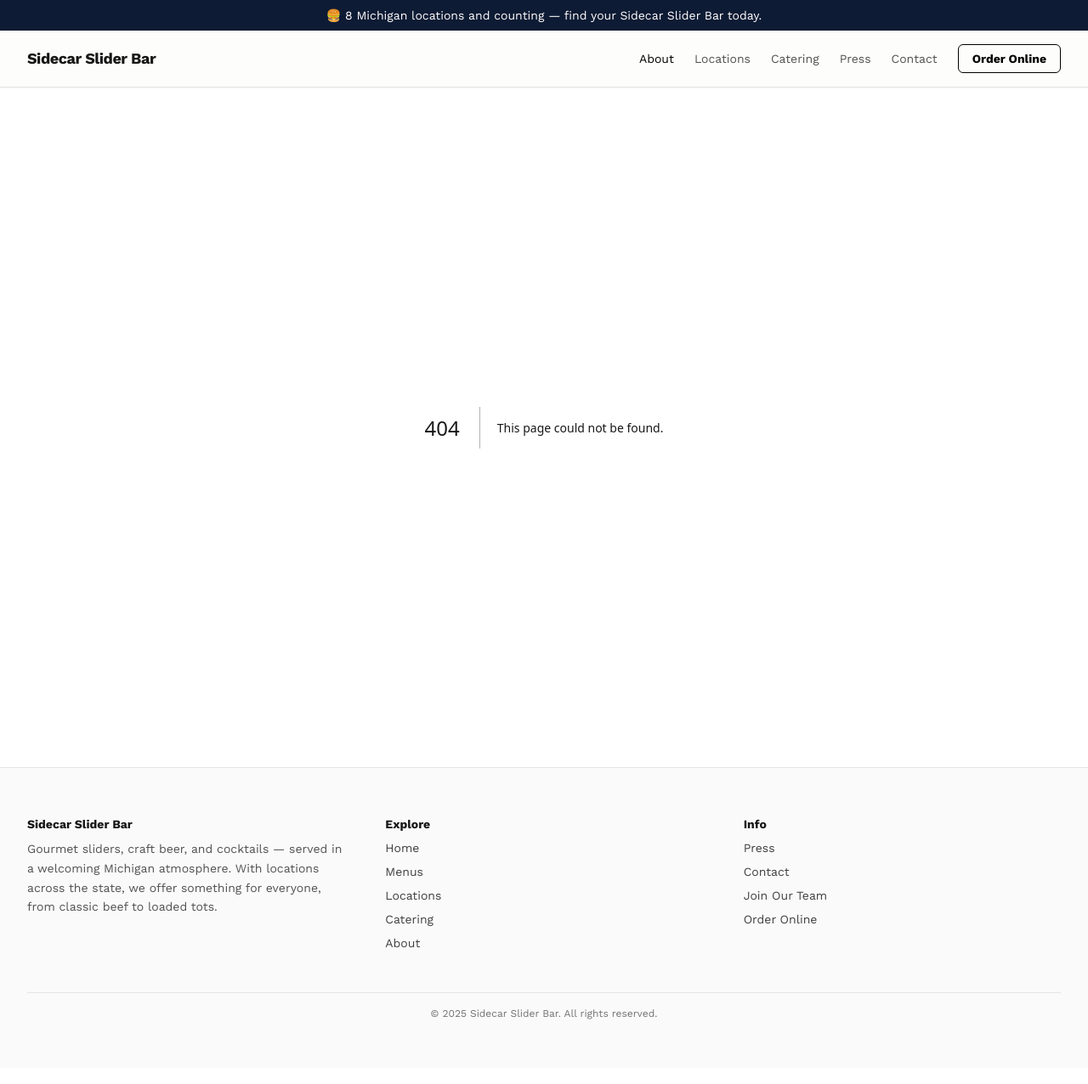
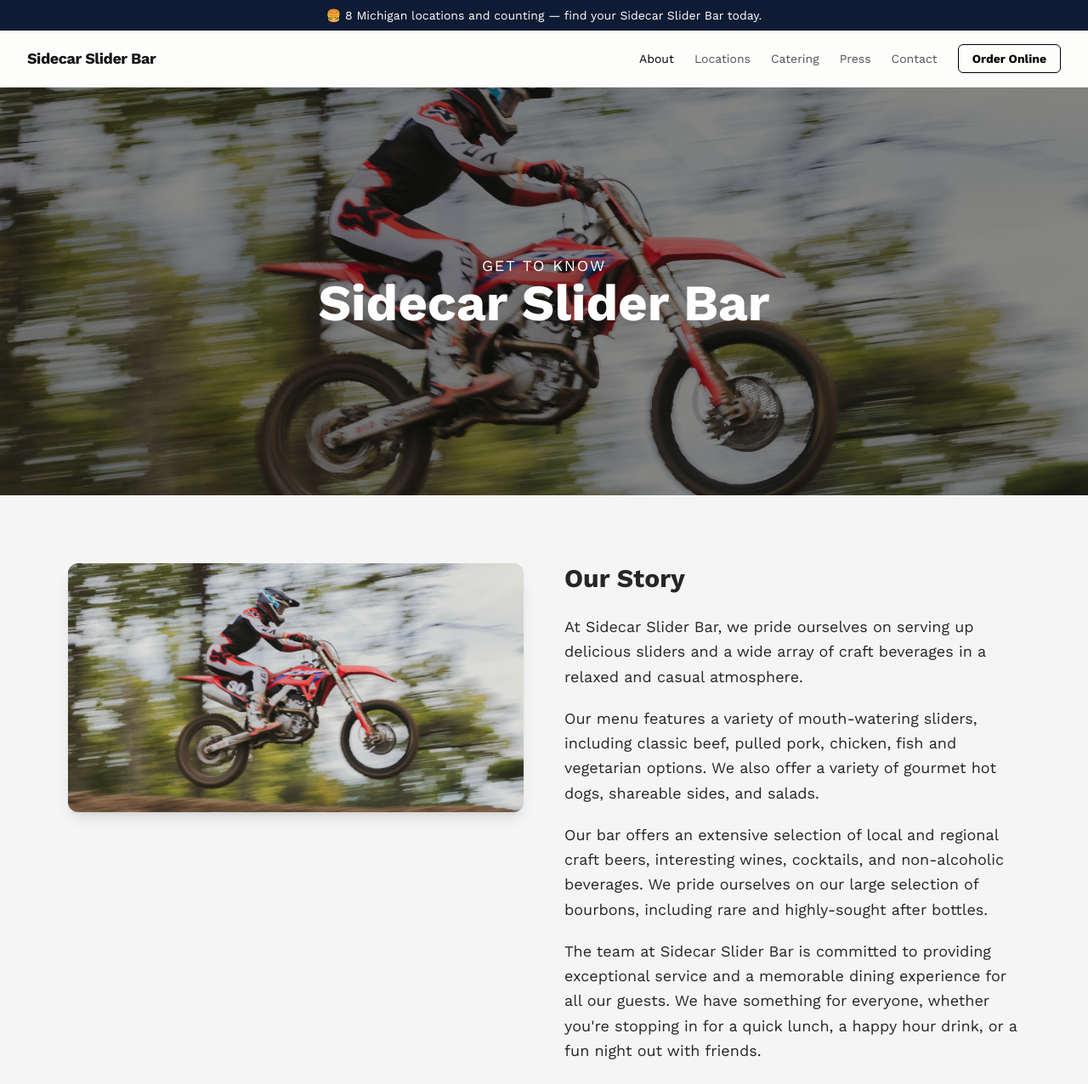
Before and after one commit to AaronRDurant/sidecar-slider-bar, a Next.js app: page /about in a window 1280 px wide. Before the commit this address had no page. Shown: the top 1276 px of the page at 85% size. Built offline with nearby package versions, Linux system fonts and the light colour scheme.

Commit message:
Build About page with layout and content

```diff
--- /dev/null
+++ b/src/app/about/page.tsx
@@ -0,0 +1,78 @@
+"use client";
+
+import Image from "next/image";
+
+export default function AboutPage() {
+  return (
+    <main className="bg-neutral-100 text-neutral-800">
+      {/* Hero Section */}
+      <section className="relative h-[60vh] w-full overflow-hidden">
+        <Image
+          src="/images/moto-sidecar-placeholder.jpg"
+          alt="Interior of Sidecar Slider Bar"
+          fill
+          className="object-cover"
+          priority
+        />
+        <div className="absolute inset-0 flex flex-col items-center justify-center bg-black/40 text-center text-white px-4">
+          <p className="text-lg tracking-widest uppercase">Get To Know</p>
+          <h1 className="text-4xl sm:text-5xl md:text-6xl font-extrabold">
+            Sidecar Slider Bar
+          </h1>
+        </div>
+      </section>
+
+      {/* Story Section */}
+      <section className="max-w-6xl mx-auto px-4 py-20 grid md:grid-cols-2 gap-12 items-start">
+        <div>
+          <Image
+            src="/images/moto-sidecar-placeholder.jpg"
+            alt="Sidecar Slider Bar Sign"
+            width={800}
+            height={600}
+            className="rounded-xl shadow-lg object-cover w-full h-auto"
+          />
+        </div>
+        <div>
+          <h2 className="text-3xl font-bold mb-6">Our Story</h2>
+          <div className="space-y-5 text-lg leading-relaxed">
+            <p>
+              At Sidecar Slider Bar, we pride ourselves on serving up delicious
+              sliders and a wide array of craft beverages in a relaxed and
+              casual atmosphere.
+            </p>
+            <p>
+              Our menu features a variety of mouth-watering sliders, including
+              classic beef, pulled pork, chicken, fish and vegetarian options.
+              We also offer a variety of gourmet hot dogs, shareable sides, and
+              salads.
+            </p>
+            <p>
+              Our bar offers an extensive selection of local and regional craft
+              beers, interesting wines, cocktails, and non-alcoholic beverages.
+              We pride ourselves on our large selection of bourbons, including
+              rare and highly-sought after bottles.
+            </p>
+            <p>
+              The team at Sidecar Slider Bar is committed to providing
+              exceptional service and a memorable dining experience for all our
+              guests. We have something for everyone, whether you&apos;re
+              stopping in for a quick lunch, a happy hour drink, or a fun night
+              out with friends.
+            </p>
+            <p>
+              Sidecar Slider Bar started in downtown Birmingham, Michigan, as a
+              small restaurant &amp; bar that was a &quot;sidecar&quot; to a
+              bigger venue. The B-ham spot quickly grew popular with local
+              diners and moved to a larger space, while Sidecar also grew to new
+              locations in southeast Michigan. With six locations (and more on
+              the way!) we hope to see you at a Sidecar Slider Bar near you
+              soon.
+            </p>
+            <p>Cheers!</p>
+          </div>
+        </div>
+      </section>
+    </main>
+  );
+}
```
